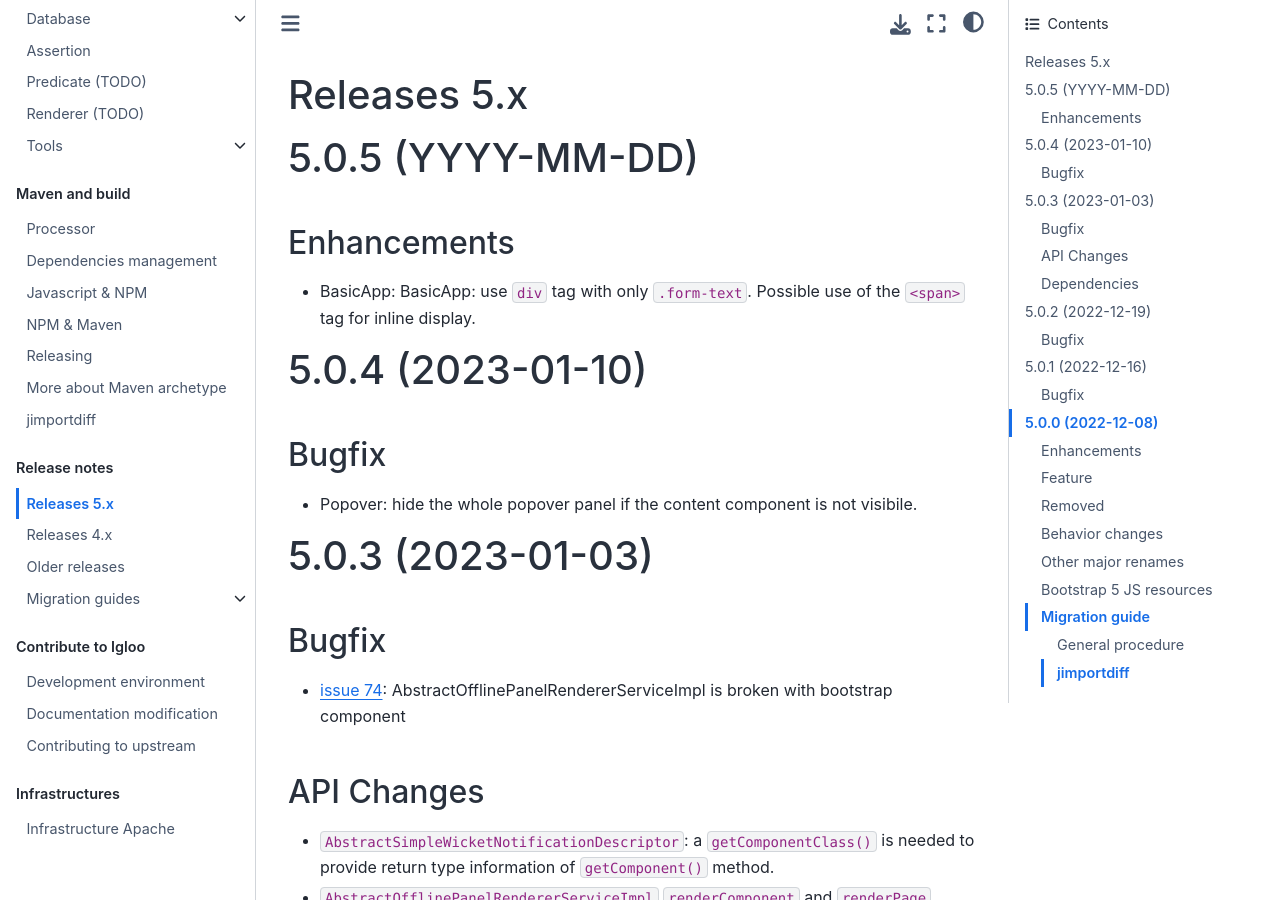
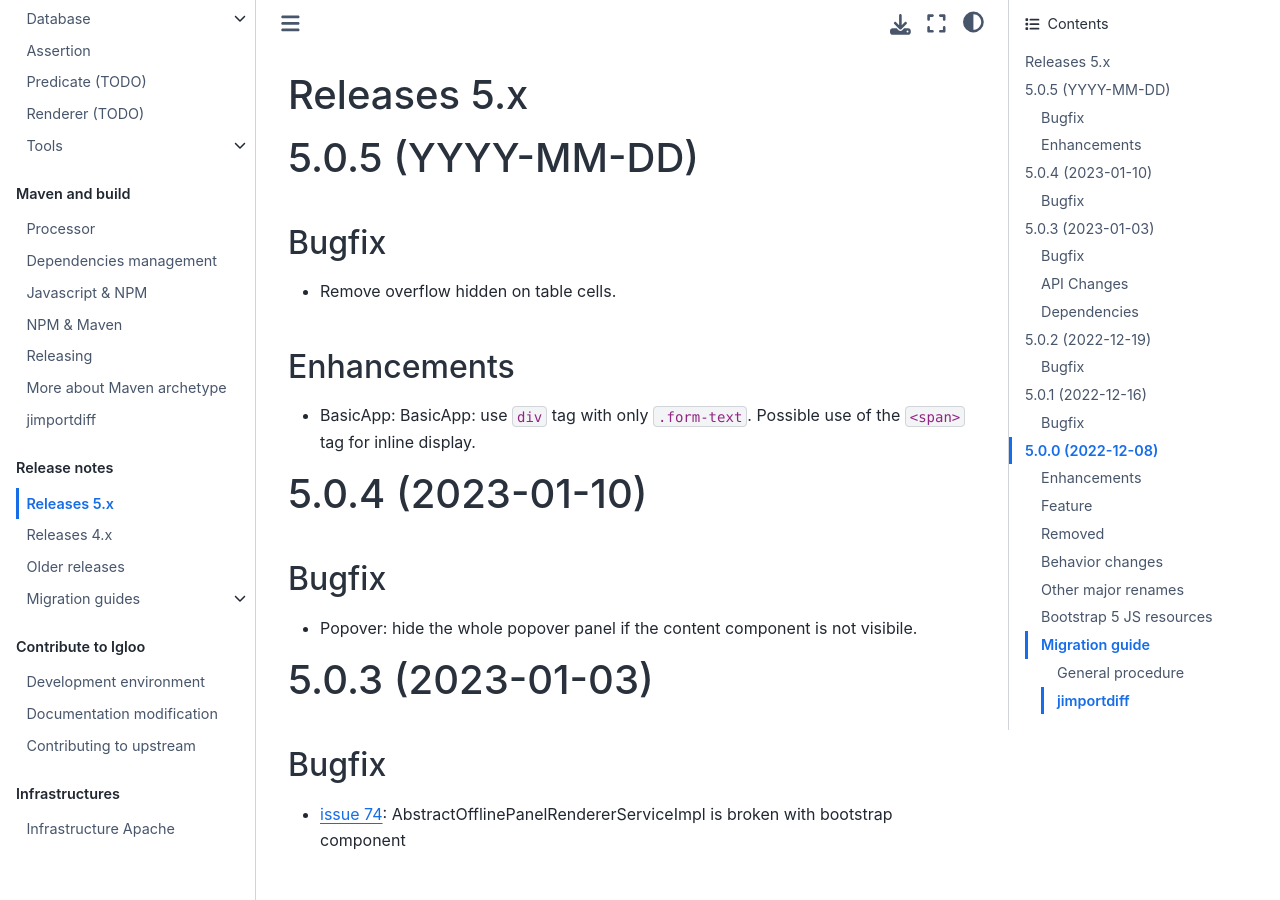
Before and after one commit to igloo-project/igloo-doc, a Sphinx documentation site: the page built from source/release-notes/releases-5.x.md, in a window 1280 px wide and 900 px high. Built offline with Sphinx 7.4.7 and the Sphinx Book theme 1.1.4, drawn with Linux system fonts in a browser that asks for light colours.

Commit message:
Changelog 5.0.5

```diff
--- a/source/release-notes/releases-5.x.md
+++ b/source/release-notes/releases-5.x.md
@@ -3,6 +3,10 @@
 (v5.0.5)=
 
 # 5.0.5 (YYYY-MM-DD)
+
+## Bugfix
+
+* Remove overflow hidden on table cells.
 
 ## Enhancements
 
```
